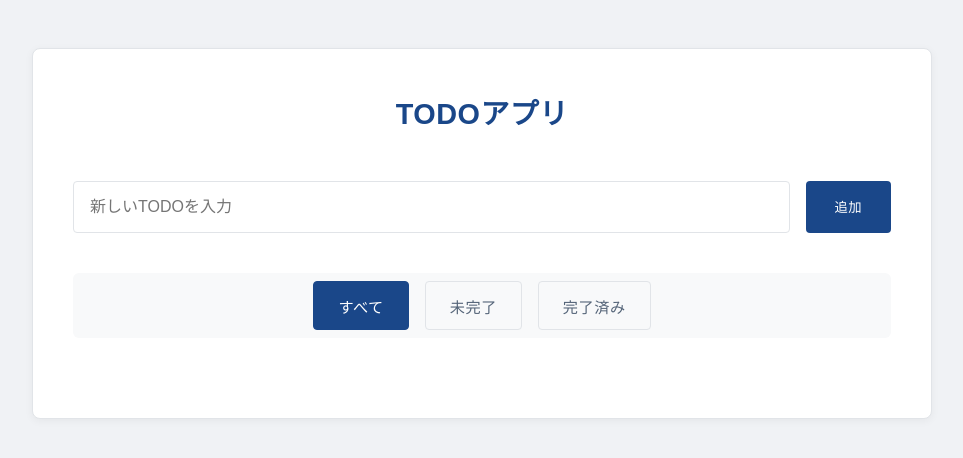
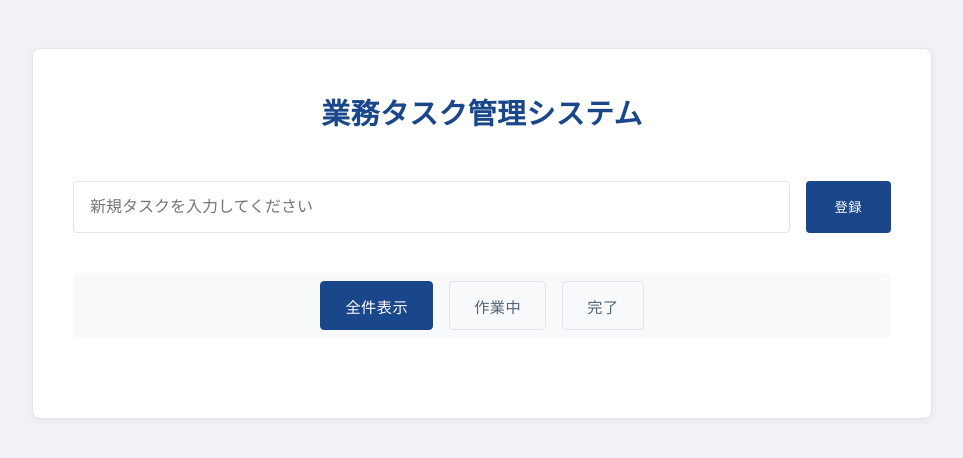
Before and after one commit to hikiroku/turbo-happiness, a Flask app: page / in a window 1280 px wide. Shown: the top 458 px of the page, without its empty margins (158-1121 px from the left). Run offline with Flask 3, Linux system fonts and the light colour scheme; data that the repository does not hold is empty.

Commit message:
✏️ text: より業務的な表現に変更
- タイトルを「業務タスク管理システム」に変更
- ボタンやプレースホルダーのテキストを業務的な表現に修正
- 全体的な用語を統一

```diff
--- a/templates/index.html
+++ b/templates/index.html
@@ -3,22 +3,22 @@
 <head>
     <meta charset="UTF-8">
     <meta name="viewport" content="width=device-width, initial-scale=1.0">
-    <title>TODOアプリ</title>
+    <title>業務タスク管理システム</title>
     <link rel="stylesheet" href="{{ url_for('static', filename='css/style.css') }}">
 </head>
 <body>
     <div class="container">
-        <h1>TODOアプリ</h1>
+        <h1>業務タスク管理システム</h1>
 
         <div class="todo-input">
-            <input type="text" id="todo-input" placeholder="新しいTODOを入力">
-            <button id="add-todo">追加</button>
+            <input type="text" id="todo-input" placeholder="新規タスクを入力してください">
+            <button id="add-todo">登録</button>
         </div>
 
         <div class="todo-filters">
-            <button class="filter-btn active" data-filter="all">すべて</button>
-            <button class="filter-btn" data-filter="active">未完了</button>
-            <button class="filter-btn" data-filter="completed">完了済み</button>
+            <button class="filter-btn active" data-filter="all">全件表示</button>
+            <button class="filter-btn" data-filter="active">作業中</button>
+            <button class="filter-btn" data-filter="completed">完了</button>
         </div>
 
         <ul id="todo-list">
@@ -36,7 +36,7 @@
                 </div>
                 <div class="ai-suggestion"></div>
             </div>
-            <button class="delete-btn">削除</button>
+            <button class="delete-btn">削除する</button>
         </li>
     </template>
 
```
